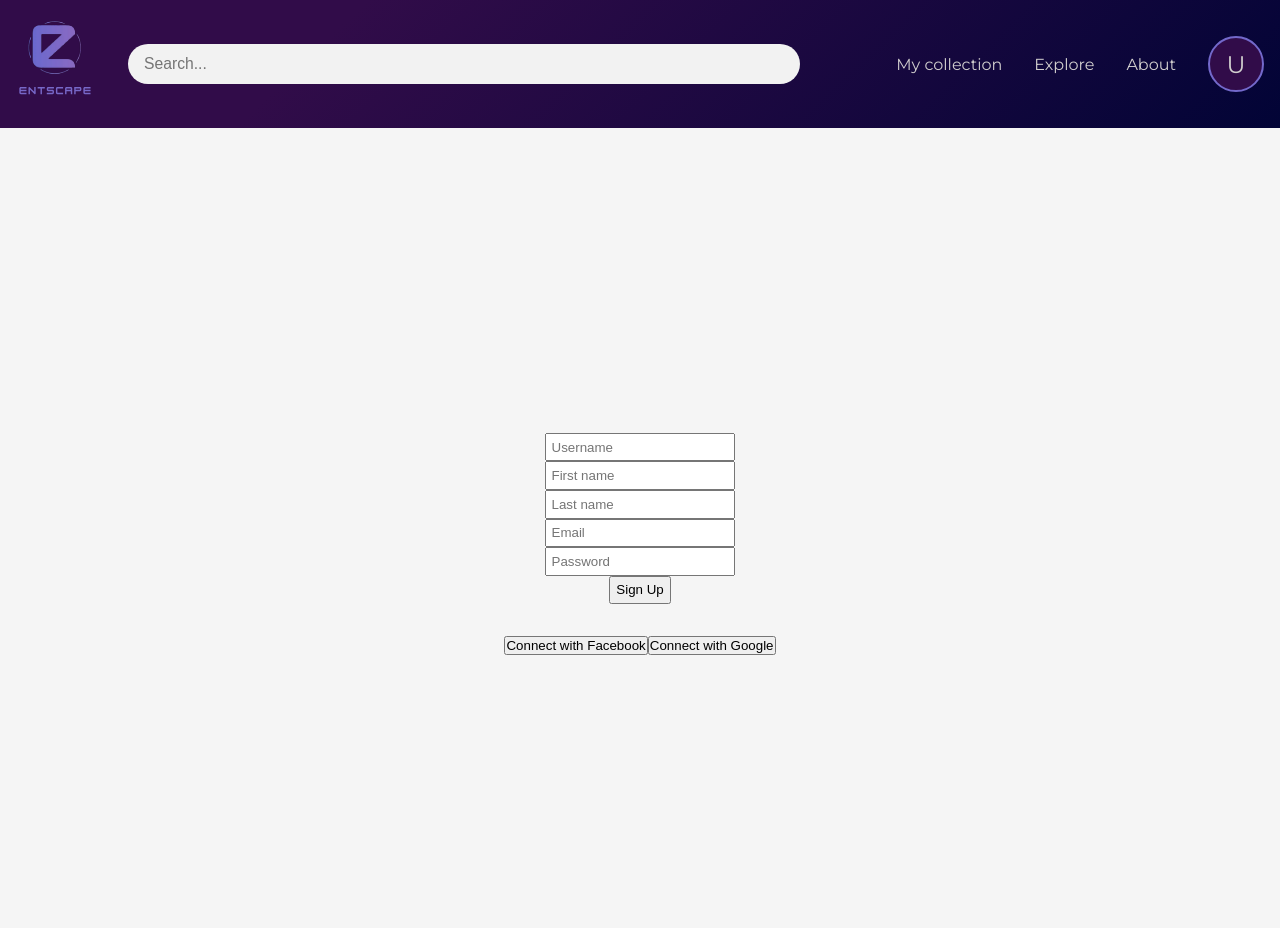
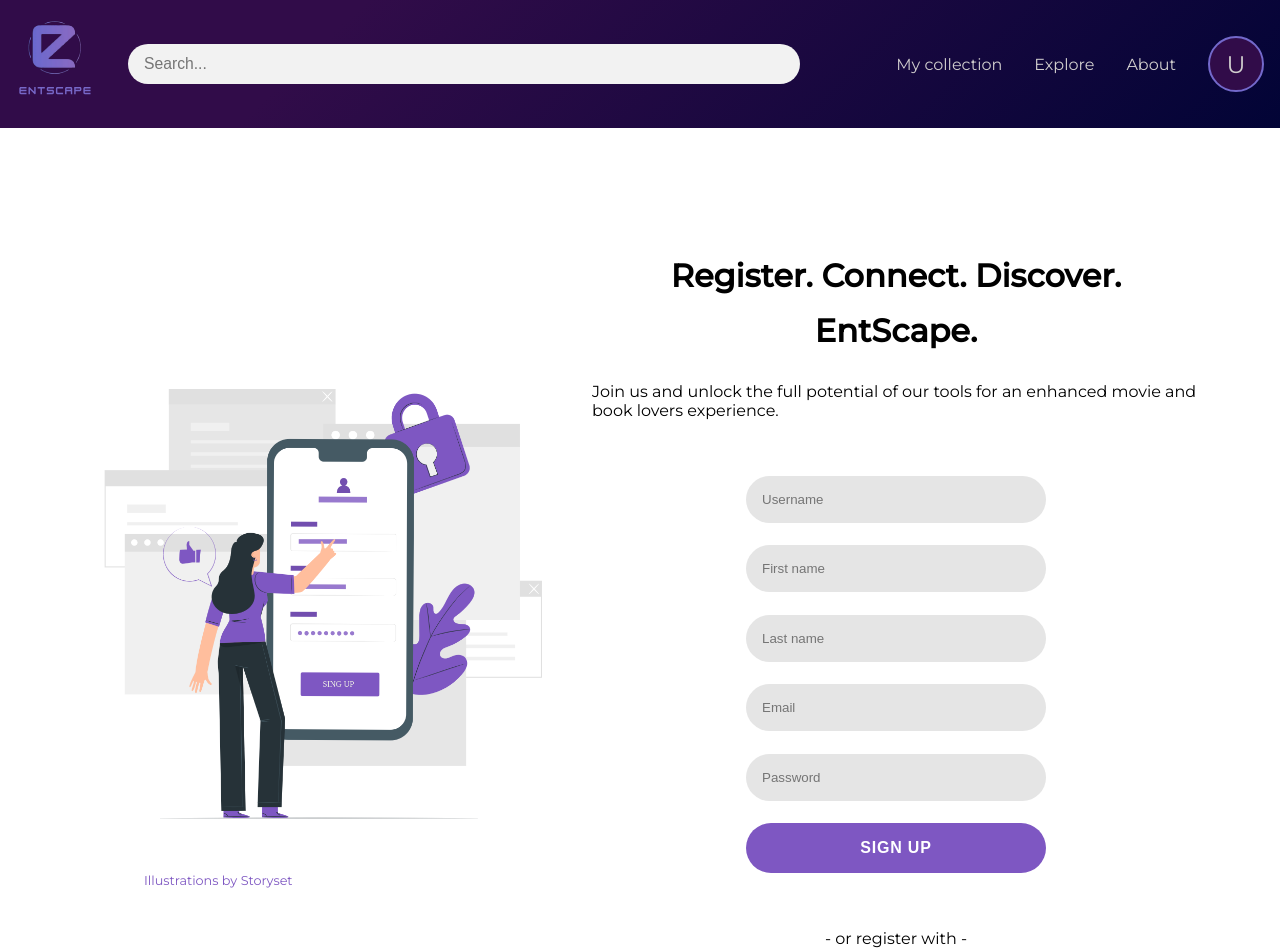
Before and after one commit to yuany2036/Code-Busters-Final-Project, a React (Vite) app in the folder client/: page /register in a window 1280 px wide. Shown: the top 952 px of the page. Before the commit the page ends 928 px from the top, so only its background shows below. Built offline with nearby package versions, Linux system fonts and the light colour scheme; no server answers; some icons are missing.

Commit message:
adding the styling to register and login pages

```diff
--- a/client/src/components/about/contact/Contact.module.scss
+++ b/client/src/components/about/contact/Contact.module.scss
@@ -116,6 +116,7 @@
       padding: 4rem;
       .item {
         padding: 0.6rem;
+        list-style-type: none;
         .link {
           font-size: 1.3rem;
         }
--- a/client/src/components/auth/Login.jsx
+++ b/client/src/components/auth/Login.jsx
@@ -5,6 +5,9 @@ import { useNavigate, Navigate } from 'react-router-dom';
 
 import { DataContext } from '../../data/context';
 import { login } from '../../apiCalls/userApiCalls';
+import styles from '../auth/Login.module.scss';
+import img from '../../assets/Mobile login-cuate.png';
+import { Icon } from '@iconify/react';
 
 const Login = () => {
   const {
@@ -12,15 +15,8 @@ const Login = () => {
     handleSubmit,
     formState: { errors },
   } = useForm();
-  const {
-    usersDispatch,
-    isUserLoggedIn,
-    error,
-    setError,
-    loading,
-    setLoading,
-    cartsDispatch,
-  } = useContext(DataContext);
+  const { usersDispatch, isUserLoggedIn, setError, setLoading } =
+    useContext(DataContext);
   const navigate = useNavigate();
 
   if (isUserLoggedIn) return <Navigate to="/explore" replace />;
@@ -44,26 +40,29 @@ const Login = () => {
   };
 
   return (
-    <div className="login">
-      <section>
-        <div className="left">
-          <h1>Welcome back!</h1>
-          <p>Please fill in your credentials</p>
-          <div className="form-container">
+    <div className={styles.login_container}>
+      <div className={styles.img_container}>
+        <img src={img} alt="" />
+        <a href="https://storyset.com/phone">Illustrations by Storyset</a>
+      </div>
+      <div className={styles.login}>
+        <h1>Lights, Camera, Login! </h1>
+        <p>Welcome back, your Entertainment Oasis Awaits.</p>
+        <div className={styles.login_form}>
           <form onSubmit={handleSubmit(onSubmit)}>
-              <div className="info">
+            <div className={styles.inputs}>
               <input
                 name="email"
                 placeholder="Email"
                 {...register('email', {
-                    required: 'Please put your email sir.',
+                  required: 'Enter your email.',
                   pattern: {
                     value: /^[A-Z0-9._%+-]+@[A-Z0-9.-]+\.[A-Z]{2,}$/i,
-                      message: 'Email is invalid. Please fix',
+                    message: 'Email is invalid.',
                   },
                 })}
               />
-                <div className="error-message">
+              <div className={styles.error_message}>
                 {errors.email && <span>{errors.email.message}</span>}
               </div>
               <input
@@ -71,25 +70,37 @@ const Login = () => {
                 type="password"
                 placeholder="Password"
                 {...register('password', {
-                    required: 'Required',
+                  required: 'Enter your password',
                   minLength: {
-                      value: 5,
-                      message: 'Password must be at least 5 characters',
+                    value: 8,
+                    message: 'Password must be at least 8 characters',
                   },
                 })}
               />
-                <div className="error-message">
+              <div className={styles.error_message}>
                 {errors.password && <span>{errors.password.message}</span>}
               </div>
             </div>
 
-              <div className="submit">
-                <input className="button-bg" type="submit" value="Log in" />
+            <div className={styles.submit}>
+              <input type="submit" value="Login" />
             </div>
           </form>
+          <div className={styles.connect}>
+            <p>
+              <span>-</span> or register with <span>-</span>
+            </p>
+            <div className={styles.icons}>
+              <a>
+                <Icon icon="logos:facebook" color="#7e57c2" />
+              </a>
+              <a>
+                <Icon icon="devicon:google" color="#7e57c2" />
+              </a>
             </div>
           </div>
-      </section>
+        </div>
+      </div>
     </div>
   );
 };
--- a/client/src/components/auth/Register.jsx
+++ b/client/src/components/auth/Register.jsx
@@ -4,6 +4,8 @@ import { Navigate, useNavigate } from 'react-router-dom';
 import { useForm } from 'react-hook-form';
 import { signup } from '../../apiCalls/userApiCalls';
 import styles from '../auth/Register.module.scss';
+import img from '../../assets/Mobile login-pana.png';
+import { Icon } from '@iconify/react';
 
 const Register = () => {
   const { usersDispatch, isUserLoggedIn } = useContext(DataContext);
@@ -34,11 +36,18 @@ const Register = () => {
 
   return (
     <div className={styles.register_container}>
-      <div className="form-container">
+      <div className={styles.img_container}>
+        <img src={img} alt="" />
+        <a href="https://storyset.com/phone">Illustrations by Storyset</a>
+      </div>
+      <div className={styles.register}>
+        <h1>Register. Connect. Discover. </h1>
+        <h2>EntScape.</h2>
+        <p>
+          Join us and unlock the full potential of our tools for an enhanced
+          movie and book lovers experience.
+        </p>
         <form onSubmit={handleSubmit(onSubmit)}>
-          <div className="info">
-            <div className="row">
-              <div>
           <input
             name="username"
             placeholder="Username"
@@ -46,11 +55,10 @@ const Register = () => {
               required: 'Please put your first name.',
             })}
           />
-                <div className="error-message">
+          <div className={styles.error_message}>
             {errors.firstName && <span>{errors.firstName.message}</span>}
           </div>
-              </div>
-              <div>
+
           <input
             name="firstName"
             placeholder="First name"
@@ -58,11 +66,10 @@ const Register = () => {
               required: 'Please put your first name.',
             })}
           />
-                <div className="error-message">
+          <div className={styles.error_message}>
             {errors.firstName && <span>{errors.firstName.message}</span>}
           </div>
-              </div>
-              <div>
+
           <input
             name="lastName"
             placeholder="Last name"
@@ -70,24 +77,26 @@ const Register = () => {
               required: 'Please put your last name.',
             })}
           />
-                <div className="error-message">
+          <div className={styles.error_message}>
             {errors.lastName && <span>{errors.lastName.message}</span>}
-                </div>
-              </div>
           </div>
 
           <input
             name="email"
             placeholder="Email"
             {...register('email', {
-                required: 'Please put your email sir.',
+              required: 'Enter your password',
+              minLength: {
+                value: 8,
+                message: 'Password must be at least 8 characters',
+              },
               pattern: {
                 value: /^[A-Z0-9._%+-]+@[A-Z0-9.-]+\.[A-Z]{2,}$/i,
                 message: 'Email is invalid. Please fix',
               },
             })}
           />
-            <div className="error-message">
+          <div className={styles.error_message}>
             {errors.email && <span>{errors.email.message}</span>}
           </div>
           <input
@@ -102,18 +111,26 @@ const Register = () => {
               },
             })}
           />
-            <div className="error-message">
+          <div className={styles.error_message}>
             {errors.password && <span>{errors.password.message}</span>}
           </div>
-          </div>
 
-          <div className="submit">
-            <input className="button-bg" type="submit" value="Sign Up" />
+          <div className={styles.submit}>
+            <input type="submit" value="Sign Up" />
           </div>
         </form>
-        <div className="right">
-          <button>Connect with Facebook</button>
-          <button>Connect with Google</button>
+        <div className={styles.connect}>
+          <p>
+            <span>-</span> or register with <span>-</span>
+          </p>
+          <div className={styles.icons}>
+            <a>
+              <Icon icon="logos:facebook" color="#7e57c2" />
+            </a>
+            <a>
+              <Icon icon="devicon:google" color="#7e57c2" />
+            </a>
+          </div>
         </div>
       </div>
     </div>
--- a/client/src/components/auth/Register.module.scss
+++ b/client/src/components/auth/Register.module.scss
@@ -1,21 +1,116 @@
-.register_container{
+@import '.././../styles/partials/variables';
+
+.register_container {
   display: flex;
   justify-content: center;
   align-items: center;
+  height: 100%;
+  width: 100%;
+  font-family: $primary-font;
+  .img_container {
+    height: 100%;
+    width: 40%;
+
+    img {
+      padding-top: 5rem;
+      height: 100%;
+      width: 100%;
+    }
+    a {
+      text-decoration: none;
+      color: rgb(126, 87, 194);
+      padding-left: 5rem;
+      font-size: 0.8rem;
+    }
+  }
+
+  .register {
+    margin-top: 8rem;
+    width: 50%;
+    display: flex;
     flex-direction: column;
-    height: 100vh;
-    width: 100vw;
-    background-color: #f5f5f5;
-    form{
+    justify-content: center;
+    align-items: center;
+    h1,
+    h2 {
+      font-size: 2rem;
+      margin-bottom: 1rem;
+      text-align: center;
+    }
+    p {
+      padding: 1rem;
+    }
+    form {
       display: flex;
       flex-direction: column;
       justify-content: center;
       align-items: center;
       padding: 2rem;
-        input{
-
-            padding: 0.3rem;
+      input {
+        padding: 1rem;
+        margin: 0.5rem;
+        width: 300px;
+        border: none;
+        border-radius: 30px;
+        background-color: #e5e5e5;
+      }
+      .error_message {
+        padding: 0.2rem;
+        color: rgb(139, 9, 226);
+        font-size: 0.8rem;
+      }
+    }
+    .submit {
+      input {
+        background-color: rgb(126, 87, 194);
+        color: white;
+        font-size: 1rem;
+        font-weight: 600;
+        text-transform: uppercase;
+        letter-spacing: 0.8px;
+        border: none;
+        margin: 0.5rem;
+        width: 300px;
+        cursor: pointer;
+        &:hover {
+          background-color: rgb(63, 7, 100);
+        }
+      }
+    }
+  }
+  .connect {
+    .icons {
+      display: flex;
+      justify-content: center;
+      align-items: center;
+      a {
+        padding: 1rem;
+        cursor: pointer;
+        font-size: 2rem;
+      }
+    }
   }
 }
 
+@media (min-width: 320px) and (max-width: 768px) {
+  .register_container {
+    .img_container {
+      display: none;
     }
+    .register {
+      width: 100%;
+      margin-top: 2rem;
+      h1,
+      h2 {
+        font-size: 1.5rem;
+      }
+      h2 {
+        color: rgb(126, 87, 194);
+      }
+      p {
+        font-size: 1rem;
+        padding: 1rem;
+      }
+    }
+  }
+}
```
Also changed, not shown: client/src/components/auth/Login.module.scss (+101 -36 lines), client/src/assets/Mobile login-cuate.png (added), client/src/assets/Mobile login-pana.png (added). Lines whose indentation alone changed are shown as unchanged.
